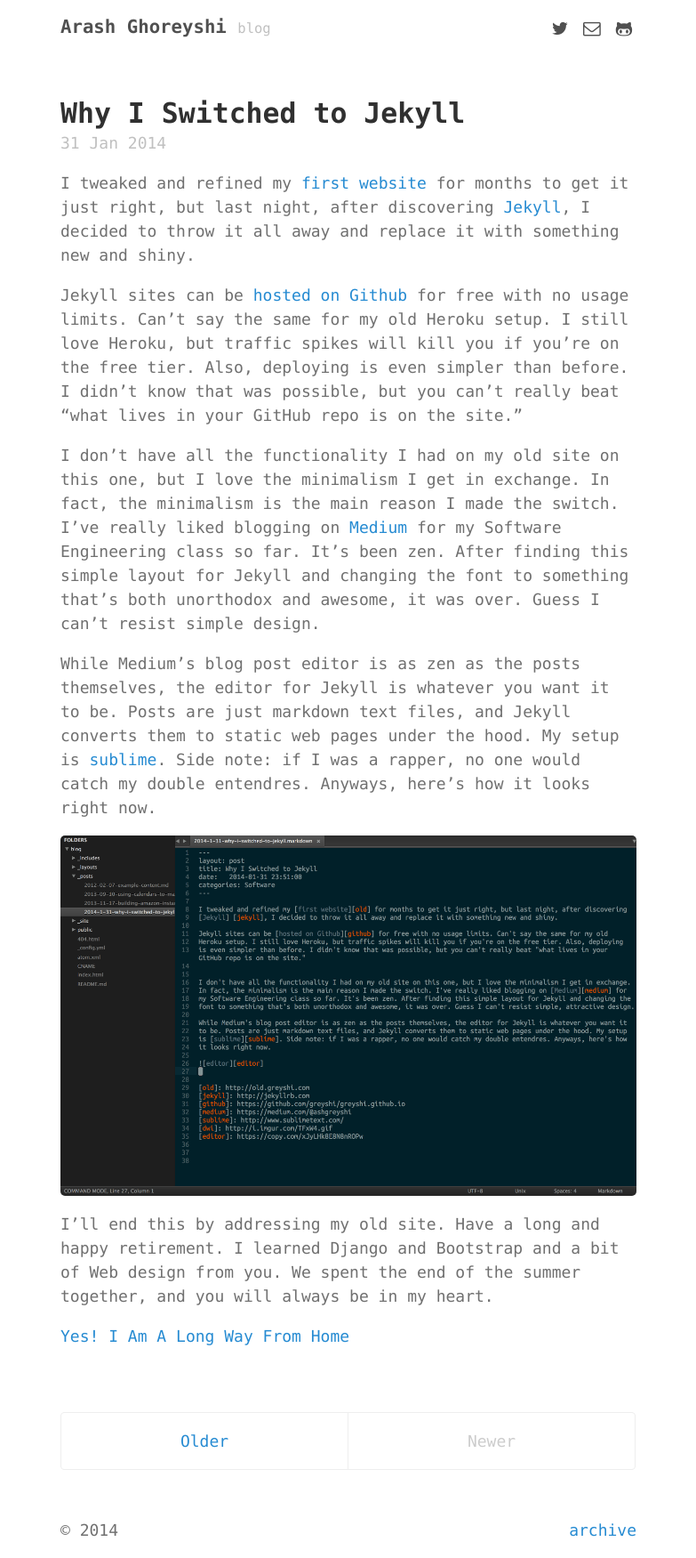
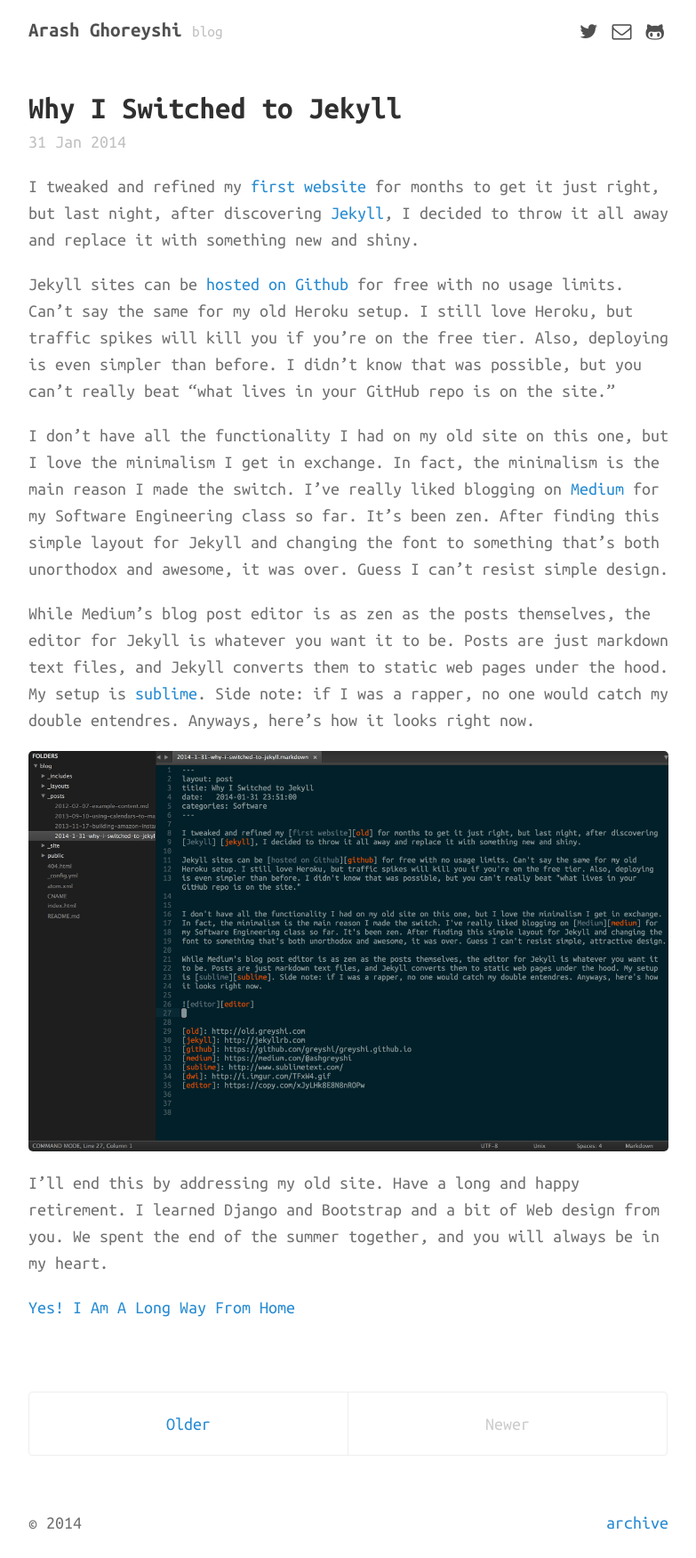
Before and after one commit to greyshi/greyshi.github.io, a Jekyll site: the page built from index.html, in a window 1280 px wide. Shown: the whole page at 89% size, without its empty margins (248-1031 px from the left). Built offline with Jekyll 4.4.1, drawn with Linux system fonts in a browser that asks for light colours; nearby versions of some CDN libraries; Markdown is read by kramdown in place of the engine named in the settings; the list of posts is cut into pages by our own code.

Commit message:
Switch font to Ubuntu Mono hosted by Google Fonts

```diff
--- a/_includes/head.html
+++ b/_includes/head.html
@@ -1,5 +1,7 @@
 <head>
   <link href="http://gmpg.org/xfn/11" rel="profile">
+  <link href='http://fonts.googleapis.com/css?family=Ubuntu+Mono:400,700,400italic' rel='stylesheet' type='text/css'>
+
   <meta http-equiv="content-type" content="text/html; charset=utf-8">
 
   <!-- Enable responsiveness on mobile devices-->
--- a/public/css/poole.css
+++ b/public/css/poole.css
@@ -48,14 +48,14 @@
 }
 
 html {
-  font-family: "Menlo", "Ubuntu Mono", Monaco, Consolas, monospace;
-  font-size: 15px;
+  font-family: "Ubuntu Mono", "Menlo", Monaco, Consolas, monospace;
+  font-size: 16px;
   line-height: 1.5;
   font-weight: 400;
 }
 @media (min-width: 38rem) {
   html {
-    font-size: 18px;
+    font-size: 20px;
   }
 }
 
@@ -148,7 +148,7 @@
 /* Code */
 code,
 pre {
-  font-family: Menlo, Monaco, "Courier New", monospace;
+  font-family: "Ubuntu Mono", "Menlo", Monaco, Consolas, monospace;
 }
 code {
   padding: .25em .5em;
@@ -277,7 +277,7 @@
 .masthead {
   padding-top:    1rem;
   padding-bottom: 1rem;
-  margin-bottom: 4rem;
+  margin-bottom: 3rem;
 }
 .masthead-title {
   margin-top: 0;
@@ -363,7 +363,7 @@
   overflow: hidden; /* clearfix */
   margin-left: -1rem;
   margin-right: -1rem;
-  font-family: Menlo, Monaco, "Courier New", monospace;
+  font-family: "Ubuntu Mono", "Menlo", Monaco, Consolas, monospace;
   color: #ccc;
   text-align: center;
 }
```
